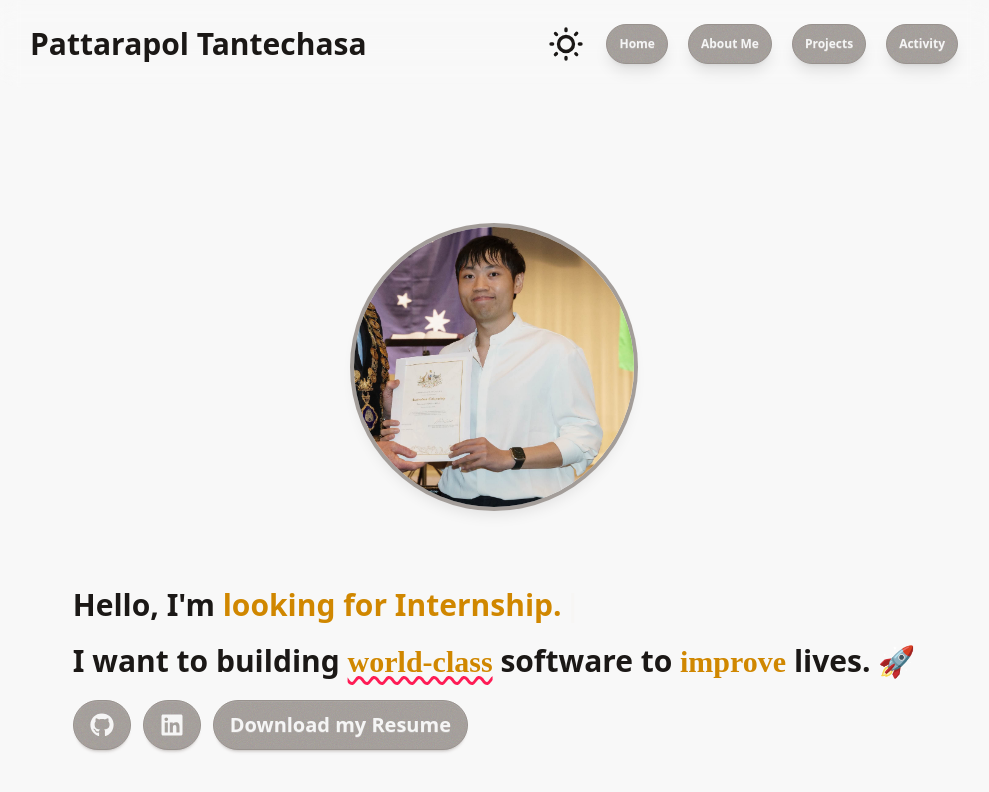
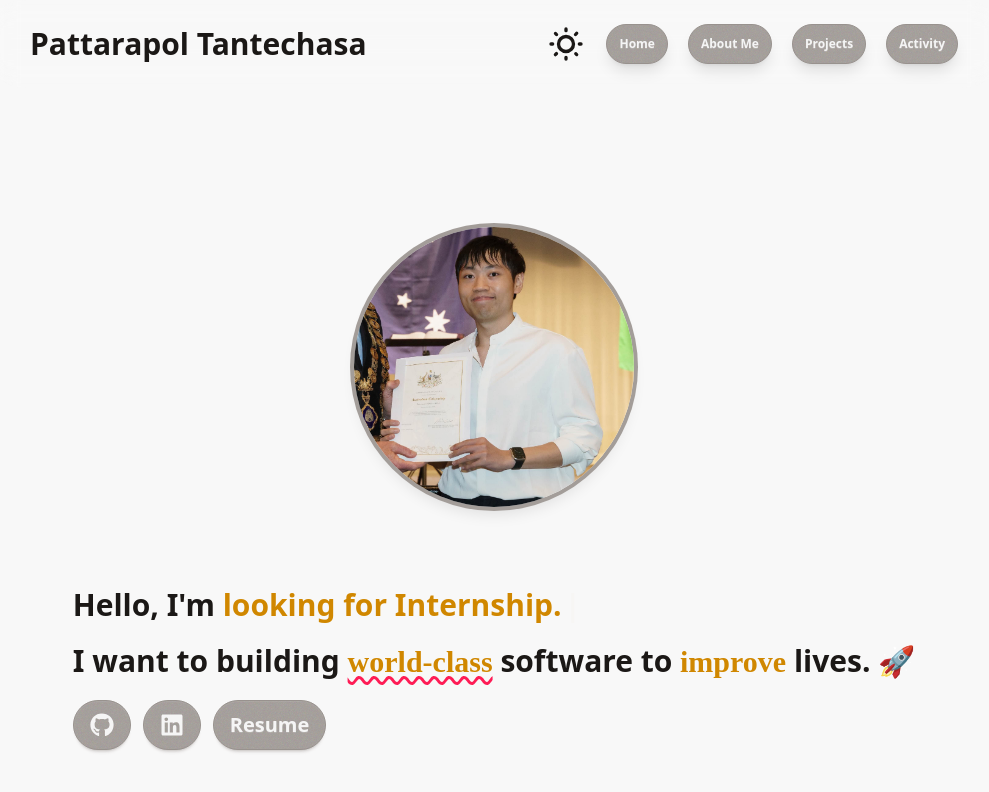
Before and after one commit to froyplus000/Personal-Portfolio, a React (Vite) app: page / in a window 1280 px wide. Shown: the top 792 px of the page, without its empty margins (146-1135 px from the left). Built offline with nearby package versions, Linux system fonts and the light colour scheme; a web font is replaced by a local one.

Commit message:
Update Hero.tsx

```diff
--- a/src/components/Hero/Hero.tsx
+++ b/src/components/Hero/Hero.tsx
@@ -65,7 +65,7 @@ function Hero() {
             download
             href="/pattarapol-tantechasa-resume.pdf"
           >
-            <span className="text-xl">Download my Resume</span>
+            <span className="text-xl">Resume</span>
           </a>
         </div>
       </div>
```
